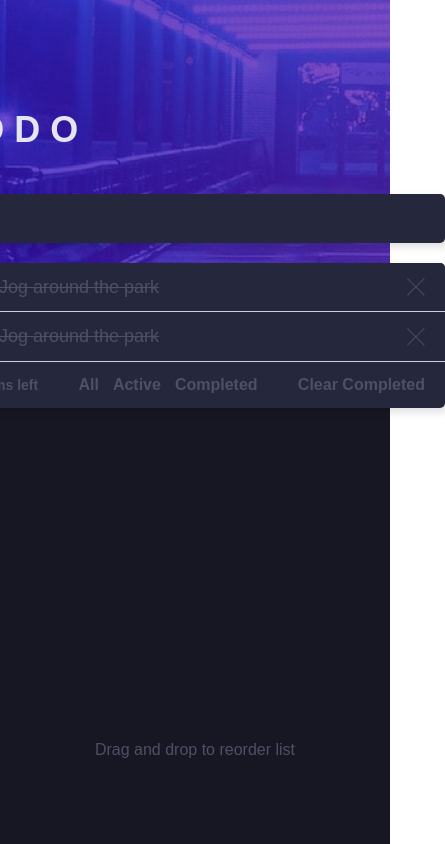
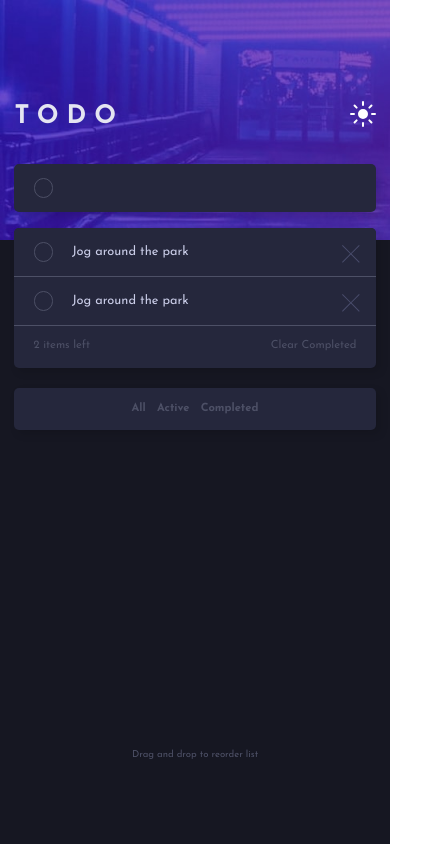
Before and after one commit to JaneMoroz/frontend-mentor-todo-app, a React (Create React App) app: page / in a window 390 px wide. Shown: the whole page, 445 px wide, since content can reach past the window. Built offline with nearby package versions, Linux system fonts and the light colour scheme.

Commit message:
refactor: fixed styles, add responsiveness

```diff
--- a/public/index.html
+++ b/public/index.html
@@ -15,6 +15,12 @@
       user's mobile device or desktop. See https://developers.google.com/web/fundamentals/web-app-manifest/
     -->
     <link rel="manifest" href="%PUBLIC_URL%/manifest.json" />
+    <link rel="preconnect" href="https://fonts.googleapis.com" />
+    <link rel="preconnect" href="https://fonts.gstatic.com" crossorigin />
+    <link
+      href="https://fonts.googleapis.com/css2?family=Josefin+Sans:wght@400;700&display=swap"
+      rel="stylesheet"
+    />
     <!--
       Notice the use of %PUBLIC_URL% in the tags above.
       It will be replaced with the URL of the `public` folder during the build.
@@ -24,7 +30,7 @@
       work correctly both with client-side routing and a non-root public URL.
       Learn how to configure a non-root public URL by running `npm run build`.
     -->
-    <title>React App</title>
+    <title>Todo App</title>
   </head>
   <body>
     <noscript>You need to enable JavaScript to run this app.</noscript>
--- a/src/components/TodoItem.tsx
+++ b/src/components/TodoItem.tsx
@@ -9,7 +9,7 @@ import crossIcon from "../assets/icons/icon-cross.svg";
 
 const TodoItem = () => {
   return (
-    <ListItem checked>
+    <ListItem>
       <button type="button" className="round-button" aria-label="check">
         <img src={checkedIcon} alt="check icon" />
       </button>
--- a/src/components/index.ts
+++ b/src/components/index.ts
@@ -1,4 +1,4 @@
-import Layout from "./layout";
+import Layout from "./Layout";
 import NewTodo from "./NewTodo";
 import TodoItem from "./TodoItem";
 import TodoList from "./TodoList";
--- a/src/components/layout.tsx
+++ b/src/components/layout.tsx
@@ -20,7 +20,6 @@ type ThemeType = {
 };
 
 const GlobalStyle = createGlobalStyle<{ theme: ThemeType }>`
-  @import url('https://fonts.googleapis.com/css2?family=Josefin+Sans:wght@400;700&display=swap');
   ${normalize}
   * {
     margin: 0;
@@ -29,10 +28,18 @@ const GlobalStyle = createGlobalStyle<{ theme: ThemeType }>`
   }
   html {
     font-size: 62.5%; // 1rem = 10px
+
+    @media only screen and (max-width: 56.25em) {
+      font-size: 56.25%; //1 rem = 9px
+    }
+
+    @media only screen and (max-width: 37.5em) {
+      font-size: 50%; //1 rem = 8px,
+    }
   }
   body {
     font-family: 'Josefin Sans', sans-serif;
-    font-size: 1.8rem;
+    font-size: 1.6rem;
     font-weight: 400;
   }
   main {
--- a/src/styles/footerStyles.ts
+++ b/src/styles/footerStyles.ts
@@ -1,7 +1,8 @@
 import styled from "styled-components";
 
 export const FooterContainer = styled.footer`
-  font-size: 1.6rem;
+  font-size: 1.2rem;
+  font-weight: 400;
   text-align: center;
   color: ${(props) => props.theme.secondary};
   margin-top: auto;
--- a/src/styles/globalStyles.ts
+++ b/src/styles/globalStyles.ts
@@ -16,6 +16,12 @@ export const Container = styled.div`
   display: flex;
   flex-direction: column;
   row-gap: 2rem;
+
+  @media only screen and (max-width: 37.5em) {
+    max-width: 50rem;
+    width: 100%;
+    padding: 0 1.8rem;
+  }
 `;
 
 export const Flex = styled.div`
--- a/src/styles/newTodoStyles.ts
+++ b/src/styles/newTodoStyles.ts
@@ -3,18 +3,18 @@ import styled from "styled-components";
 export const NewTodoForm = styled.form`
   display: flex;
   align-items: center;
-  column-gap: 1.4rem;
+  column-gap: 2.4rem;
   background: ${(props) => props.theme.listBackground};
   border-radius: 5px;
-  padding: 1.4rem 2rem;
+  padding: 1.8rem 2.4rem;
   box-shadow: 4px 4px 8px rgba(0, 0, 0, 0.125);
 
   span {
     display: block;
-    height: 2rem;
-    width: 2rem;
+    height: 2.4rem;
+    width: 2.4rem;
     border-radius: 50%;
-    border: 0.5px solid ${(props) => props.theme.primary};
+    border: 0.5px solid ${(props) => props.theme.secondary};
     background: ${(props) => props.theme.listBackground};
   }
 `;
--- a/src/styles/todoItemStyles.ts
+++ b/src/styles/todoItemStyles.ts
@@ -7,23 +7,37 @@ type ListItemProps = {
 export const ListItem = styled.li<ListItemProps>`
   display: flex;
   align-items: center;
-  column-gap: 1.4rem;
-  padding: 1.4rem 2rem;
+  column-gap: 2.4rem;
+  padding: 1.8rem 2.4rem;
   background: ${(props) => props.theme.listBackground};
   border-radius: 5px 5px 0 0;
-  border-bottom: 1px solid ${(props) => props.theme.primary};
+  border-bottom: 1px solid ${(props) => props.theme.secondary};
 
   .round-button {
-    height: 2rem;
-    width: 2rem;
+    height: 2.4rem;
+    width: 2.4rem;
     border-radius: 50%;
-    border: 0.5px solid ${(props) => props.theme.primary};
+    border: 0.5px solid ${(props) => props.theme.secondary};
     display: flex;
     justify-content: center;
     align-items: center;
 
     img {
       display: none;
+    }
+  }
+
+  .round-button:hover {
+    background: linear-gradient(hsl(192, 100%, 67%), hsl(280, 87%, 65%));
+    transition: all 0.3s;
+
+    ::after {
+      content: "";
+      display: inline-block;
+      height: 90%;
+      width: 90%;
+      background: ${(props) => props.theme.listBackground};
+      border-radius: 50%;
     }
   }
 
--- a/src/styles/todoListStyles.ts
+++ b/src/styles/todoListStyles.ts
@@ -7,16 +7,12 @@ export const TodoListSection = styled.div`
 `;
 
 export const ListFooter = styled.footer`
-  padding: 1.4rem 2rem;
+  position: relative;
+  padding: 1.8rem 2.4rem;
   color: ${(props) => props.theme.secondary};
-  font-weight: 700;
-
-  span {
-    font-size: 1.4rem;
-  }
+  font-size: 1.4rem;
 
   button {
-    font-size: 1.6rem;
     font-weight: inherit;
     color: inherit;
     text-transform: capitalize;
@@ -33,6 +29,22 @@ export const ListFooter = styled.footer`
 
   nav {
     display: flex;
+    justify-content: center;
     column-gap: 1.4rem;
+
+    @media only screen and (max-width: 37.5em) {
+      position: absolute;
+      background: ${(props) => props.theme.listBackground};
+      border-radius: 5px;
+      box-shadow: 4px 4px 8px rgba(0, 0, 0, 0.125);
+      width: 100%;
+      height: 100%;
+      left: 0;
+      bottom: -150%;
+    }
+
+    button {
+      font-weight: 700;
+    }
   }
 `;
```
